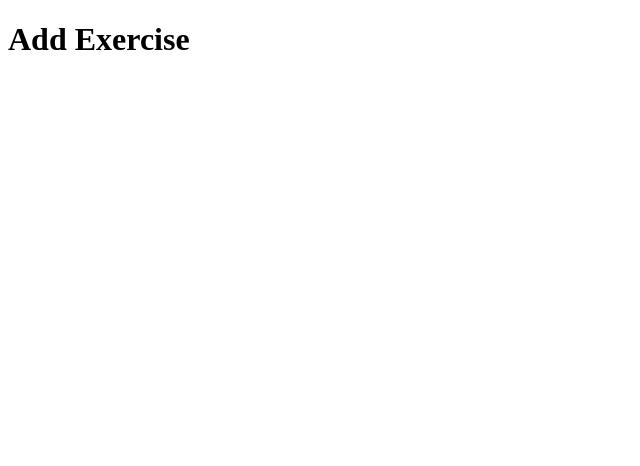
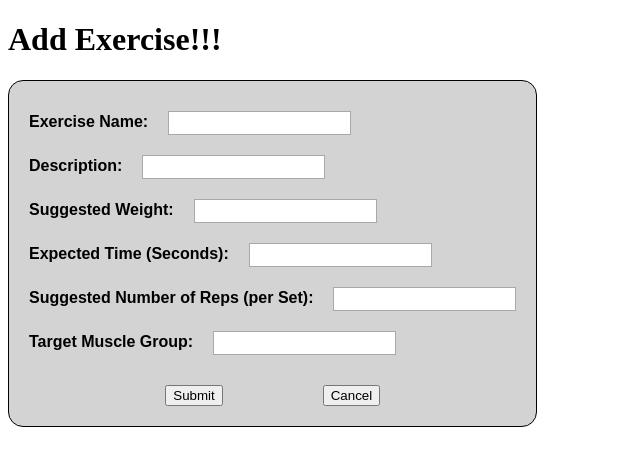
Before and after one commit to kjlee2497/Capstone-Elevate-Fitness, a Vue app in the folder vue/: page /exercise/add/try in a window 1280 px wide. Shown: the top 466 px of the page, without its empty margins (0-640 px from the left). Built offline with nearby package versions, Linux system fonts and the light colour scheme; sample sign-in values are in the browser's storage.

Commit message:
create Exercise vue

```diff
--- /dev/null
+++ b/vue/src/components/ExerciseForm.vue
@@ -0,0 +1,150 @@
+<template>
+<form v-on:submit.prevent="submitForm" class="cardForm">
+  <div class="form-group">
+        <div class="form-control">
+            <label for="name">Exercise Name:</label>
+            <input type="text" id="name" v-model="exercise.name">
+        </div>
+        <div class="form-control">
+            <label for="">Description:</label>
+            <input type="text" id="description" v-model="exercise.description">
+        </div>
+
+        <div class="form-control">
+            <label for="weight">Suggested Weight:</label>
+            <input type="number" name="weight" id="weight" v-model="exercise.weight">
+        </div>
+
+        <div class="form-control">
+            <label for="expectedTime">Expected Time (Seconds):</label>
+            <input type="number" name="expectedTime" id="expectedTime" v-model="exercise.expectedTime">
+        </div>
+
+        <div class="form-control">
+            <label for="repCount">Suggested Number of Reps (per Set):</label>
+            <input type="number" name="repCount" id="repCount" v-model="exercise.repCount">
+        </div>
+
+        <div class="form-control">
+            <label for="target">Target Muscle Group:</label>
+            <input type="text" name="target" id="target" v-model="exercise.target">
+        </div>
+
+        <div class="btn-container">
+            <button class="btn btn-submit">Submit</button>
+            <button class="btn btn-cancel">Cancel</button>
+        </div>
+
+  </div>
+</form>
+</template>
+
+<script>
+import ExerciseService from '../services/ExerciseService'
+
+export default {
+    name: "exercise-form",
+    props: {
+        exerciseID: {
+            type: Number,
+            default: 0
+        }
+    },
+    data() {
+        return {
+            exercise: {
+                name: "",
+                description: "",
+                weight: "",
+                repCount: "",
+                expectedTime: "",
+                target: ""
+            }
+        }
+    },
+    methods: {
+        submitForm() {
+            const newExercise = {
+                name: this.exercise.name,
+                description: this.exercise.description,
+                weight: this.exercise.weight,
+                repCount: this.exercise.repCount,
+                expectedTime: this.exercise.expectedTime,
+                target: this.exercise.target
+            };
+
+            ExerciseService.addExercise(newExercise)
+                .then(res => {
+                    if (res.status === 200) {
+                        this.$router.push(`/exercises}`);
+                    }
+                })
+                .catch(err => {
+                    this.handleErrorResponse(err, "adding");
+                })
+        },
+        cancelForm() {
+            this.$router.push(`/exercises}`);
+        },
+        handleErrorResponse(error, verb) {
+            if (error.response) {
+                this.errorMsg =
+                "Error " + verb + " exercise. Response received was '" +
+                error.response.statusText +
+                "'.";
+            } else if (error.request) {
+                this.errorMsg =
+                "Error " + verb + " exercise. Server could not be reached.";
+            } else {
+                this.errorMsg =
+                "Error " + verb + " exercise. Request could not be created.";
+            }
+        },
+        clearForm() {
+            this.exercise = {
+                name: "",
+                description: "",
+                weight: "",
+                repCount: "",
+                expectedTime: "",
+                target: ""
+            }
+        }
+    }
+}
+</script>
+
+<style scoped>
+
+.form-group {
+    display: inline-block;
+    border: 1px black solid;
+    padding: 10px 20px;
+    border-radius: 15px;
+    font-family: 'Poppins',sans-serif;
+    background-color: lightgrey;
+}
+
+.btn-container{
+    text-align: center;
+}
+
+.btn {
+    margin: 10px 50px;
+}
+
+.form-control {
+    margin: 20px 0px;
+}
+
+label {
+    margin-right: 20px;
+    font-weight: bold;
+}
+
+input {
+    height: 20px;
+    border: 1px darkgrey solid;
+}
+
+</style>
--- a/vue/src/services/ExerciseService.js
+++ b/vue/src/services/ExerciseService.js
@@ -7,7 +7,7 @@ getAllExercises() {
 },
 
 addExercise(exercise) {
-    return axios.post("/exercise/add", exercise);
+    return axios.post("/exercises/generate", exercise);
 },
 
 }
--- a/vue/src/views/AddExercise.vue
+++ b/vue/src/views/AddExercise.vue
@@ -1,17 +1,17 @@
 <template>
   <div class="addExercise">
-      <h1>Add Exercise</h1>
-      <table>
-        <tr >
-
-        </tr>
-      </table>
+      <h1>Add Exercise!!!</h1>
+      <exercise-form />
   </div>
 </template>
 
 <script>
+import ExerciseForm from '../components/ExerciseForm.vue'
+
 export default {
-
+    components: {
+      ExerciseForm
+    }
 }
 </script>
 
```
Also changed, not shown: 2 other files (tests, documents, lock files or other folders).
